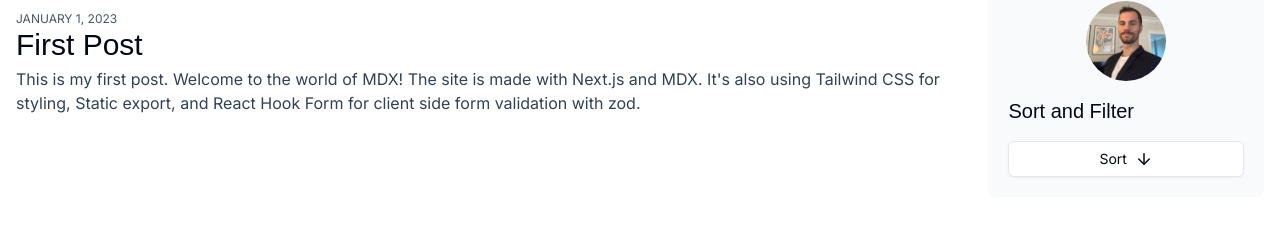
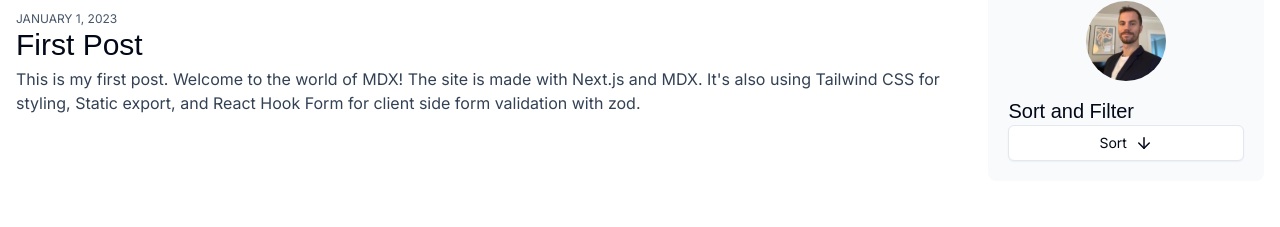
Before and after one commit to claesnn/next-claesnn, a Next.js app: page /blogs in a window 1280 px wide. Shown: the part 376-603 px from the top of the page. Built offline with nearby package versions, Linux system fonts and the light colour scheme; a web font is replaced by a local one.

Commit message:
Add search params to blog page

```diff
--- a/app/blogs/BlogList.tsx
+++ b/app/blogs/BlogList.tsx
@@ -7,12 +7,35 @@ import { kurale } from "@/lib/fonts";
 import { cn } from "@/lib/utils";
 import { ArrowDown, ArrowUp } from "lucide-react";
 import Link from "next/link";
-import { useState } from "react";
+import { usePathname, useSearchParams } from "next/navigation";
+import { useCallback } from "react";
 
 export default function BlogList({ blogs }: { blogs: BlogPost[] }) {
-  const [sorted, setSorted] = useState(true);
+  const pathname = usePathname();
+  const searchParams = useSearchParams();
+  const sorted = searchParams.has("sortAsc");
 
-  const multiplier = sorted ? 1 : -1;
+  const setQueryString = useCallback(
+    (name: string) => {
+      const params = new URLSearchParams(searchParams.toString());
+      params.set(name, "");
+
+      return params.toString();
+    },
+    [searchParams]
+  );
+
+  const deleteQueryString = useCallback(
+    (name: string) => {
+      const params = new URLSearchParams(searchParams.toString());
+      params.delete(name);
+
+      return params.toString();
+    },
+    [searchParams]
+  );
+
+  const multiplier = sorted ? -1 : 1;
 
   const sortedBlogs = blogs.sort((a, b) => {
     return (
@@ -51,14 +74,16 @@ export default function BlogList({ blogs }: { blogs: BlogPost[] }) {
       <div className="mx-auto p-5 bg-slate-50 space-y-4 lg:w-[350px] rounded-lg mt-12 lg:mt-0 lg:ml-6 lg:mr-0">
         <AuthorInfo />
         <h3 className={cn("text-xl", kurale.className)}>Sort and Filter</h3>
-        <Button
-          className="w-full"
-          variant="outline"
-          onClick={() => setSorted(!sorted)}
+        <Link
+          href={`${pathname}?${
+            sorted ? deleteQueryString("sortAsc") : setQueryString("sortAsc")
+          }`}
         >
-          <span className="mr-2">Sort</span>
-          {sorted ? <ArrowDown size={18} /> : <ArrowUp size={18} />}
-        </Button>
+          <Button className="w-full" variant="outline">
+            <span className="mr-2">Sort</span>
+            {sorted ? <ArrowUp size={18} /> : <ArrowDown size={18} />}
+          </Button>
+        </Link>
       </div>
     </>
   );
```
